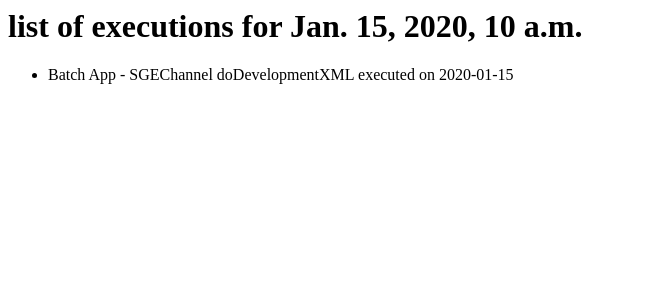
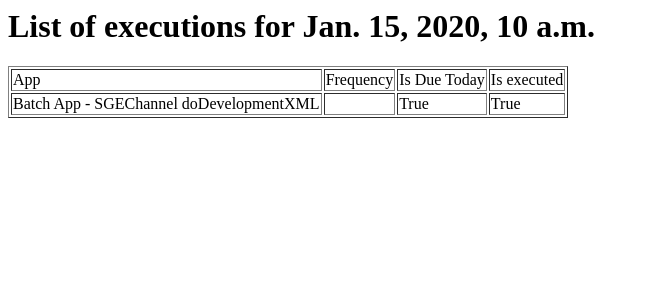
Before and after one commit to aaira-a/batcher, a Django app: template batch_apps/templates/executions.html in a window 1280 px wide. Shown: the top 300 px of the page, without its empty margins (0-649 px from the left). Run offline with Django 3.2, Linux system fonts and the light colour scheme; data comes from the database, SQL or seed files in the repository; tables that the repository leaves empty hold one stand-in row (values such as "Sample post"); the template is opened without the code that fills it: values that come from a table or form of the project are taken from there, most other values are stand-ins (such as "Sample title", 1, 10 or a date in 2020).

Commit message:
improved executions page, no tests

```diff
--- a/batch_apps/templates/executions.html
+++ b/batch_apps/templates/executions.html
@@ -1,6 +1,18 @@
-<h1> list of executions for {{ date }}</h1>
-<ul>
-{% for execution in executions_list %}
-    <li>{{ execution }}</li>
-{% endfor %}
-</ul>
+<h1> List of executions for {{ date }}</h1>
+
+<table border="1">
+	<tr>
+		<td>App</td>
+		<td>Frequency</td>
+		<td>Is Due Today</td>
+		<td>Is executed</td>
+	</tr>
+	{% for execution in executions_list %}
+		<tr>
+			<td>{{ execution.app }}</td>
+			<td>{{ execution.app.frequency }}</td>
+			<td>{{ execution.is_due_today }}</td>
+			<td>{{ execution.is_executed }}</td>
+		</tr>
+	{% endfor %}
+</table>
```
